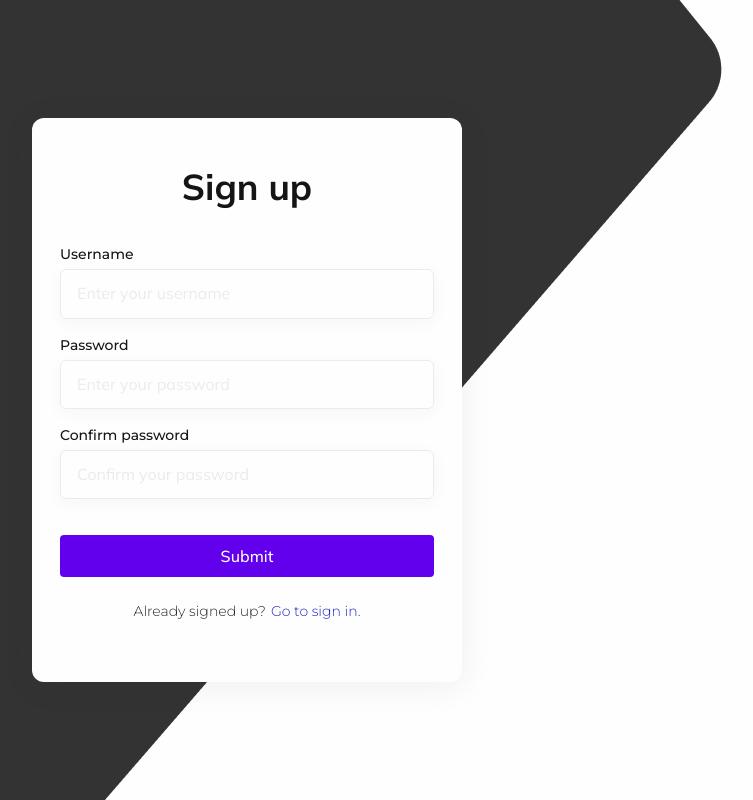
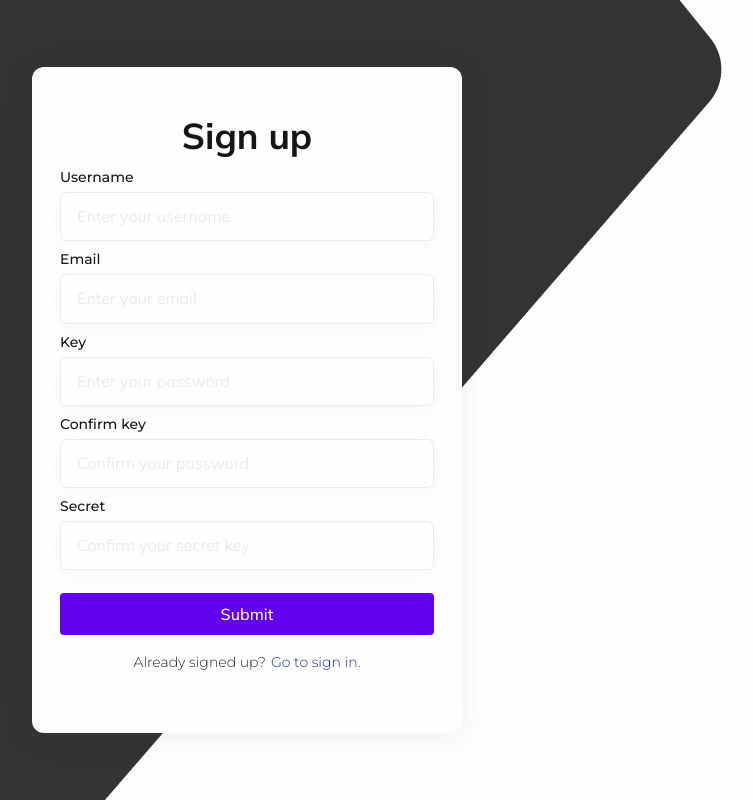
Before and after one commit to azikreed/bookshelf-app-test, a React (Vite) app: page /auth/register in a window 1280 px wide. Shown: the whole page, without its empty margins (393-1146 px from the left). Built offline with nearby package versions, Linux system fonts and the light colour scheme.

Commit message:
[+] logic of Register finished

```diff
--- a/src/pages/Register/Register.tsx
+++ b/src/pages/Register/Register.tsx
@@ -1,25 +1,151 @@
 import { Headling } from "../../components/Headling/Headling";
 import { CustomInput } from "../../components/Input/CustomInput";
 import { CustomButton } from "../../components/Button/CustomButton";
-import { AuthPage, Field, Form, Label, Question } from "../Login/styles";
+import { AuthPage, ErrorMessage, Field, Form, Label, Question } from "../Login/styles";
 import { Link } from "react-router-dom";
+import { FormEvent, useEffect, useState } from "react";
+import axios from "../../helpers/axiosInterceptor";
+// import axios from "axios";
+
+export interface RegisterForm {
+  name: {
+    value: string;
+  };
+  email: {
+    value: string;
+  };
+  key: {
+    value: string;
+  };
+  secret: {
+    value: string;
+  };
+  confirm?: {
+    value: string;
+  };
+}
+
+export interface RegisterResponse {
+  data: {
+    id: number;
+    name: string;
+    email: string;
+    key: string;
+    secret: string;
+  };
+  isOk: boolean;
+  message: string;
+}
 
 export const Register = () => {
+  const [errorMessage, setErrorMessage] = useState(false);
+
+  const submit = async (e: FormEvent) => {
+    e.preventDefault();
+    const target = e.target as typeof e.target & RegisterForm & {};
+    const { name, email, key, confirm, secret } = target;
+    console.log(
+      name.value,
+      email.value,
+      key.value,
+      confirm?.value,
+      secret.value
+    );
+    if (key.value === confirm?.value) {
+      console.log("confirmed");
+      await sendLogin(name.value, email.value, key.value, secret.value);
+    } else {
+      setErrorMessage(true); //Password mismatch
+      return;
+    }
+  };
+
+  const sendLogin = async (
+    name: string,
+    email: string,
+    key: string,
+    secret: string
+  ) => {
+    const user = JSON.stringify({
+      name: name,
+      email: email,
+      key: key,
+      secret: secret,
+    });
+
+    try {
+      const { data } = await axios.post<RegisterResponse>(`/signup`, user);
+      console.log(data);
+      if(data.isOk) {
+        localStorage.setItem('secret_key', data.data.secret);
+      };
+    } catch (e) {
+      setErrorMessage(true);
+      console.log(e);
+    }
+  };
+
+  useEffect(() => {
+    if (errorMessage === true) {
+      let timerId = setTimeout(() => {
+        setErrorMessage(false);
+      }, 3000);
+
+      return () => clearTimeout(timerId);
+    }
+  }, [errorMessage]);
+
   return (
     <AuthPage>
+      {errorMessage ? <ErrorMessage>Something went wrong</ErrorMessage> : <></>}
       <Headling>Sign up</Headling>
-      <Form>
+      <Form
+        style={{ marginTop: "10px", marginBottom: "5px", gap: "8px" }}
+        onSubmit={submit}
+      >
         <Field>
-          <Label htmlFor="username">Username</Label>
-          <CustomInput id="username" name="username" placeholder="Enter your username" />
+          <Label htmlFor="name">Username</Label>
+          <CustomInput
+            id="name"
+            name="name"
+            placeholder="Enter your username"
+          />
         </Field>
         <Field>
-          <Label htmlFor="username">Password</Label>
-          <CustomInput id="password" name="password" type="password" placeholder="Enter your password" />
+          <Label htmlFor="name">Email</Label>
+          <CustomInput
+            id="email"
+            name="email"
+            type="email"
+            placeholder="Enter your email"
+          />
         </Field>
-        <Field style={{marginBottom: '20px'}}>
-          <Label htmlFor="username">Confirm password</Label>
-          <CustomInput id="confirm" name="confirm" type="password" placeholder="Confirm your password" />
+        <Field>
+          <Label htmlFor="key">Key</Label>
+          <CustomInput
+            id="key"
+            name="key"
+            type="password"
+            placeholder="Enter your password"
+          />
+        </Field>
+        <Field>
+          <Label htmlFor="username">Confirm key</Label>
+          <CustomInput
+            id="confirm"
+            name="confirm"
+            type="password"
+            placeholder="Confirm your password"
+          />
+        </Field>
+        <Field style={{ marginBottom: "15px" }}>
+          <Label htmlFor="username">Secret</Label>
+          <CustomInput
+            id="secret"
+            name="secret"
+            type="password"
+            placeholder="Confirm your secret key"
+          />
         </Field>
         <CustomButton>Submit</CustomButton>
       </Form>
```
